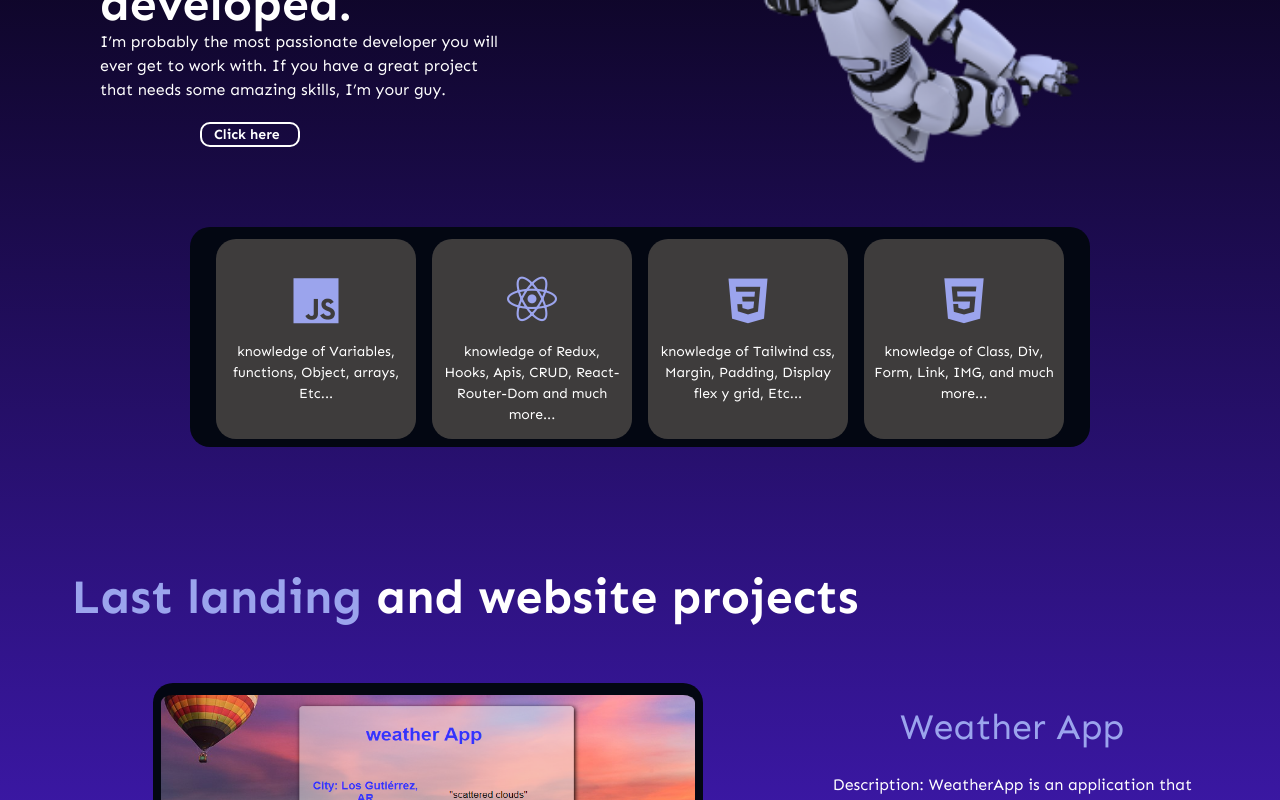
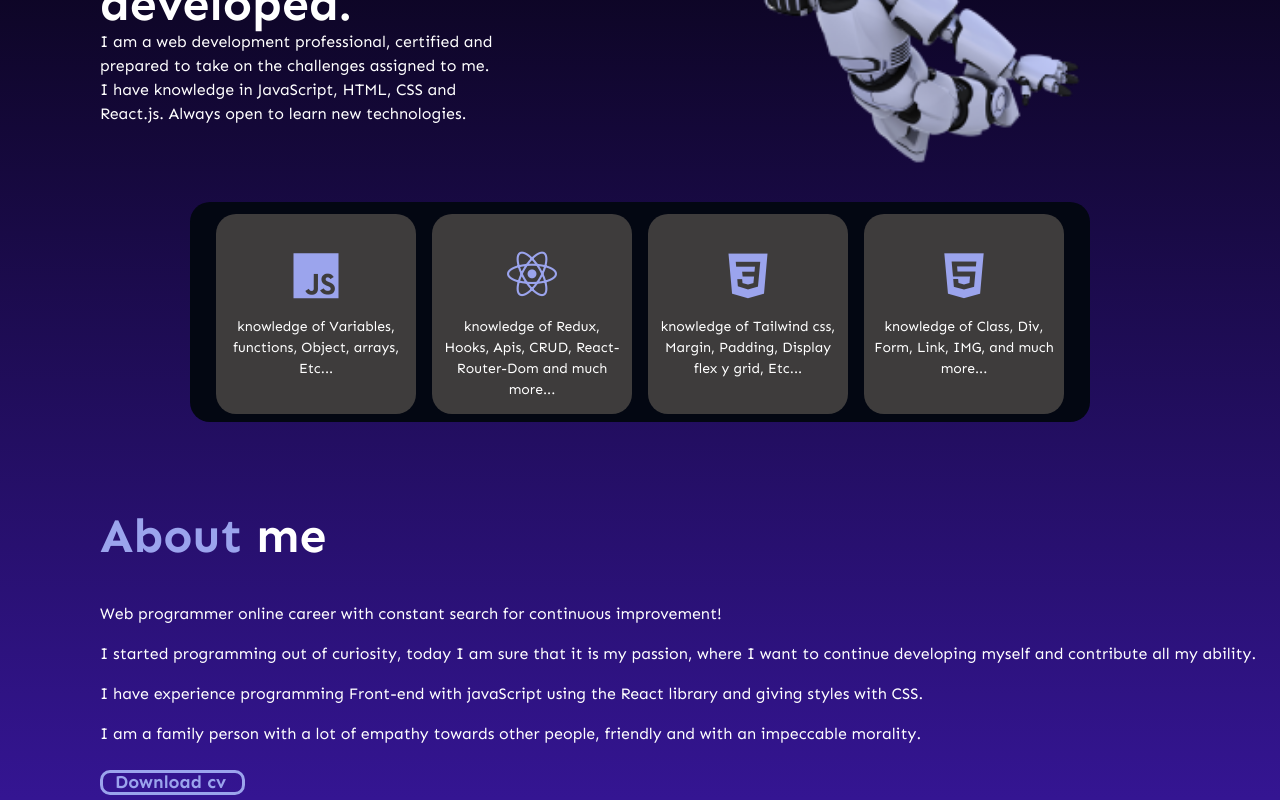
Before and after one commit to Prem2207/Portfolio-Franco-silva, a React (Vite) app: page / in a window 1280 px wide. Shown: the part 340-1140 px from the top of the page. Built offline with nearby package versions, Linux system fonts and the light colour scheme.

Commit message:
project restored

```diff
--- a/src/App.jsx
+++ b/src/App.jsx
@@ -1,10 +1,12 @@
 
 import './App.css'
+import { AboutMe } from './components/AboutMe'
 import { Contact } from './components/Contact'
 import Footer from './components/Footer'
 import Header from './components/Header'
 import NavBar from './components/NavBar'
 import Project from './components/Project'
+
 
 function App() {
 
@@ -15,6 +17,7 @@ function App() {
 
         <NavBar/>
         <Header/>
+        <AboutMe/>
         <Project/>
         <Contact/>
         <Footer/>
--- /dev/null
+++ b/src/components/AboutMe.jsx
@@ -0,0 +1,23 @@
+import React from "react";
+
+export const AboutMe = () =>{
+    return(
+        <section id="AboutMe" className='p-3 lg:py-10 max-w-screen-2xl text-white md:max-w-[900px]  md:pl-[100px]'>
+            <h3 className='text-white pb-2 lg:pb-10   font-bold  text-3xl lg:text-[48px] md:mr-[350px]'>
+                <span className='text-violet'>About</span> me</h3>
+            <p className='py-2 lg:w-[1200px] lg:[70px]'>Web programmer online career with constant search for continuous improvement!</p>
+            <p className='py-2 lg:w-[1200px] lg:[70px]'>I started programming out of curiosity, today I am sure that it is my passion, where I want to continue developing myself and contribute all my ability.</p>
+            <p className='py-2 lg:w-[1200px] lg:[70px]'>I have experience programming Front-end with javaScript using the React library and giving styles with CSS.</p>
+            <p className='py-2 lg:w-[1200px] lg:[70px] mb-4'>I am a family person with a lot of empathy towards other people, friendly and with an impeccable morality.</p>
+
+            <div className=' flex items-center  border-violet border-[3px] w-[145px] h-[25px]
+            rounded-[10px]'>
+                    <a href="../public/downloadableFiles/cv_franco_silva.docx" className='text-violet text-[18px]
+                font-bold p-3 '>
+                        Download cv
+                    </a>
+
+                </div>
+        </section>
+    )
+}
--- a/src/components/Footer.jsx
+++ b/src/components/Footer.jsx
@@ -10,8 +10,8 @@ const Footer = () => {
                     <h2 className='text-white font-bold text-2xl'>S.FRANCO</h2>
 
                     <div className='flex gap-2'>
-                    <i className=' text-3xl text-violet bx bxl-instagram-alt'></i>
 
+                    <a href="https://wa.me/543816196211" target='_blank'><i className=' text-3xl text-violet bx bxl-whatsapp'></i></a>
                     <a href='https://linkedin.com/in/franco-gabriel-silva/' target='_blank'><i className=' text-3xl text-violet bx bxl-linkedin-square' ></i></a>
                     <a href='https://github.com/' target='_blank'><i className=' text-3xl text-violet bx bxl-github'></i> </a>
 
@@ -23,7 +23,7 @@ const Footer = () => {
                 <section className='text-white grid gap-1 justify-end md:flex md:gap-6  '>
                 <a href="#Header">Home</a>
                 <a href="#Project">Project</a>
-                <a href="#">About me</a>
+                <a href="#AboutMe">About me</a>
                 <a href="#Contact">Contact me</a>
                 </section>
             </article>
--- a/src/components/Header.jsx
+++ b/src/components/Header.jsx
@@ -17,20 +17,11 @@ const Header = () => {
                     Front end
                     developed.
                 </h3>
-                <p className='py-2 lg:w-[400px] lg:[70px]'>I’m probably the most passionate developer
-                    you will ever get to work with. If you have a
-                    great project that needs some amazing skills,
-                    I’m your guy.</p>
+                <p className='py-2 lg:w-[400px] lg:[70px]'>I am a web development professional, certified and prepared to take on the challenges assigned to me. I have knowledge in JavaScript, HTML, CSS and React.js. Always open to learn new technologies.</p>
 
 
 
-                <div className=' flex items-center m-3 border-white border-[2px] w-[100px] h-[25px]
-            rounded-[10px] lg:ml-[100px] '>
-                    <button className='text-white text-[14px]
-                font-semibold p-3 '>
-                        Click here
-                    </button>
-                </div>
+
 
 
             </section>
--- a/src/components/NavBar.jsx
+++ b/src/components/NavBar.jsx
@@ -18,7 +18,7 @@ const NavBar = () => {
              pb-2 md:static md:flex md:pb-0 md:justify-center md:text-[17px] md:gap-11 `}>
                 <a className='hover:bg-gray-50 p-4 duration-200' href="#Header">Home</a>
                 <a className=' hover:bg-gray-50 p-4 duration-200' href="#Project">Project</a>
-                <a className=' hover:bg-gray-50 p-4 duration-200' href="#">About me</a>
+                <a className=' hover:bg-gray-50 p-4 duration-200' href="#AboutMe">About me</a>
                 <a className=' hover:bg-gray-50 p-4 duration-200' href="#Contact">Contact me</a>
             </nav>
         </header>
```
Also changed, not shown: 1 other file (tests, documents, lock files or other folders).
